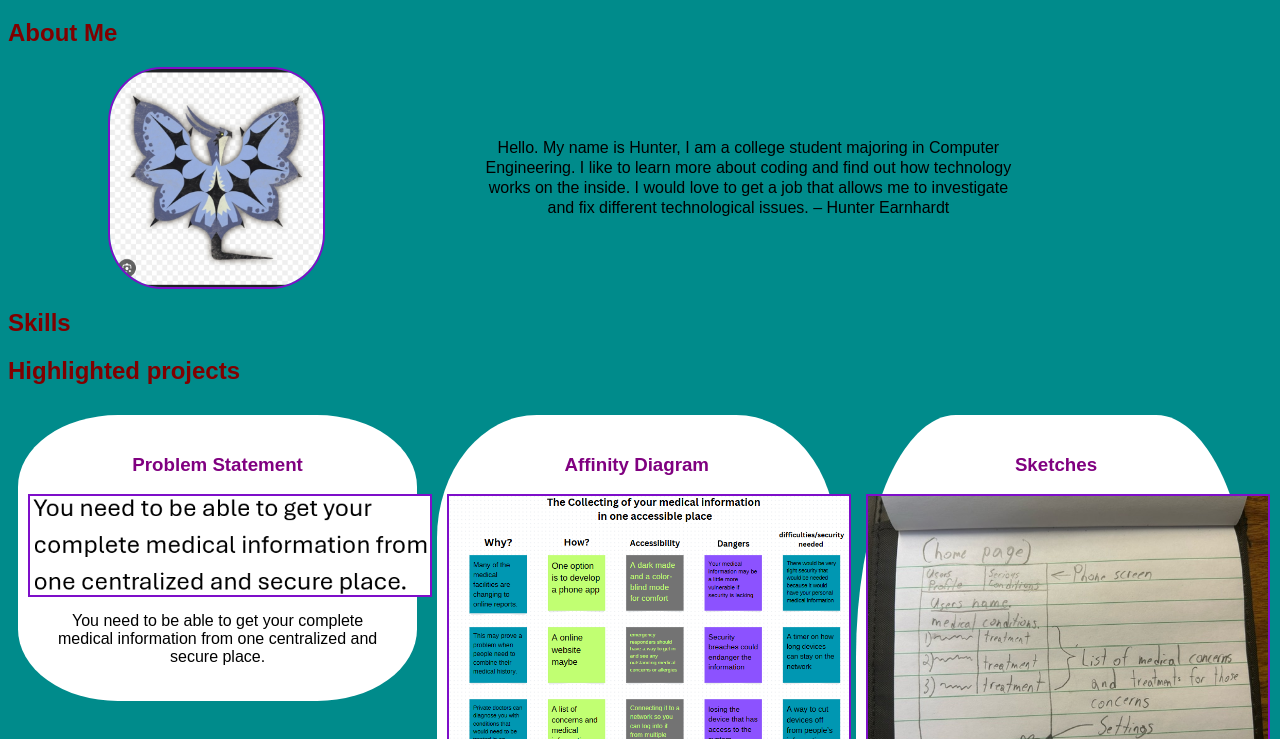
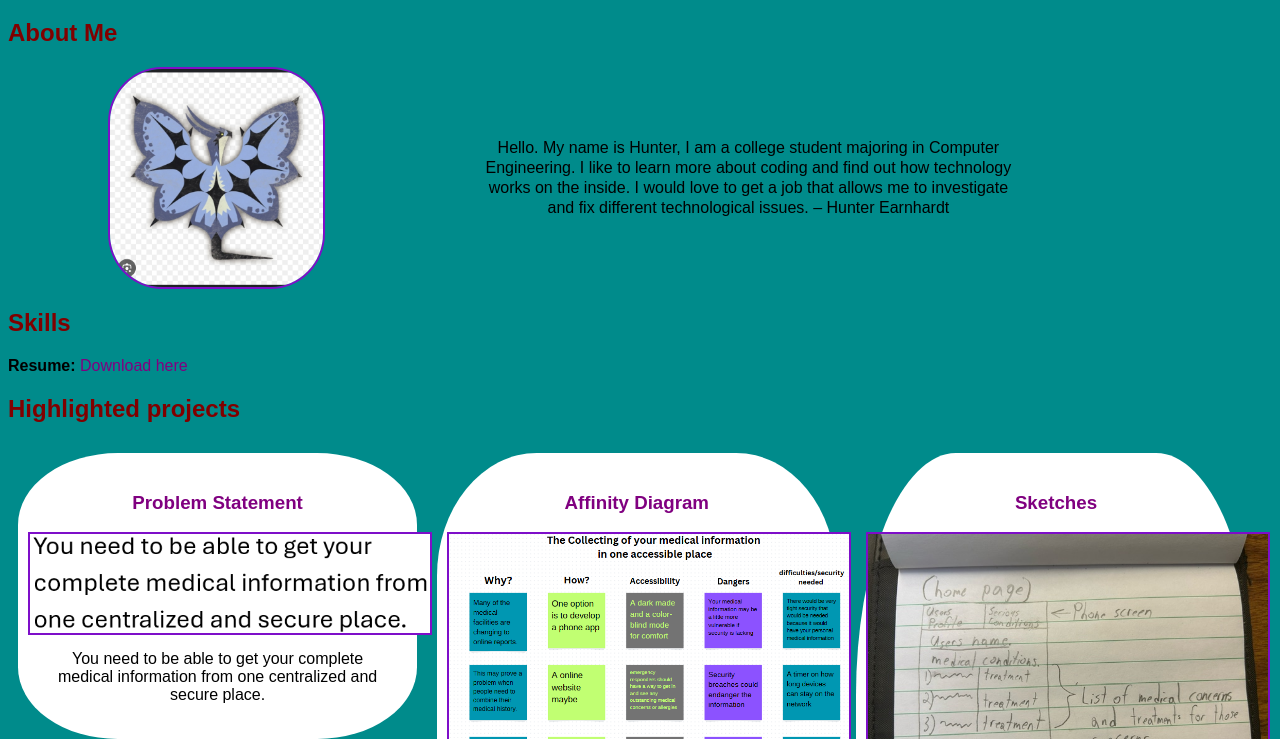
Before and after one commit to HunterEarnhardt/Computing-Repository, a plain HTML site: page index.html in a window 1280 px wide. Shown: the part 61-800 px from the top of the page. Drawn offline with Linux system fonts and the light colour scheme.

Commit message:
Portfolio upload

```diff
--- a/index.html
+++ b/index.html
@@ -18,6 +18,10 @@
     </div>
 
     <h2>Skills</h2>
+        <p>
+            <b>Resume:</b>
+            <a href="files/Computing in the Modern World Portfolio.pdf">Download here</a>
+        </p>
     <div class="skills">
 
     </div>
```
Also changed, not shown: 1 other file.
